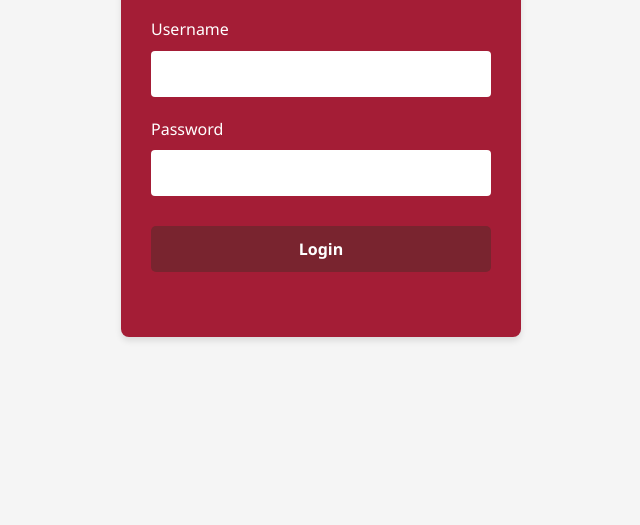
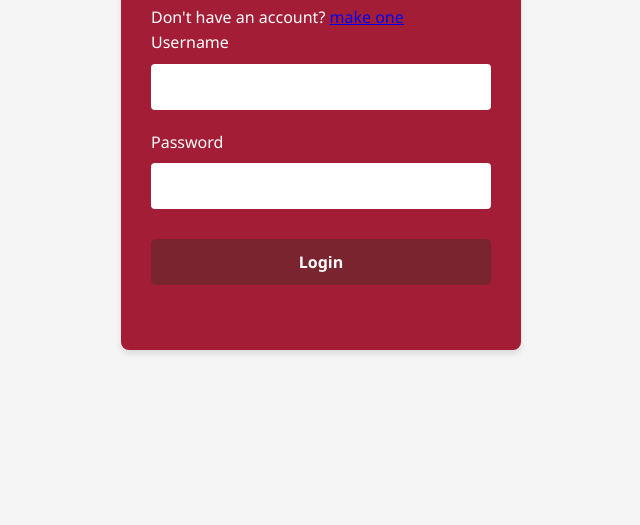
Before and after one commit to ceceego/professional-stalkers-, a plain HTML site: page frontend/LoginView/login_index.html in a window 1280 px wide. Shown: the part 275-800 px from the top of the page, without its empty margins (319-959 px from the left). Drawn offline with Linux system fonts and the light colour scheme.

Commit message:
Update login_index.html

```diff
--- a/frontend/LoginView/login_index.html
+++ b/frontend/LoginView/login_index.html
@@ -16,6 +16,7 @@
     <!-- Form -->
       <form class="form" id="loginForm">
           <div class="form-group">
+              <p>Don't have an account? <a href="/register_index.html">make one</a></p>
               <label for="username">Username</label>
               <input type="text" id="username" name="username" required />
           </div>
```
